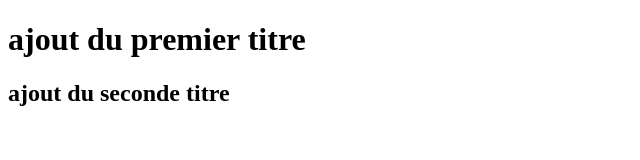
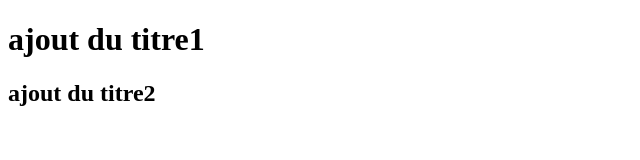
Before and after one commit to YoMhz/hello-world, a plain HTML site: page index.html in a window 1280 px wide. Shown: the whole page, without its empty margins (0-640 px from the left). Drawn offline with Linux system fonts and the light colour scheme.

Commit message:
Add files via upload
modification titre , ajout h1 et h2

```diff
--- a/index.html
+++ b/index.html
@@ -4,11 +4,11 @@
     <meta charset="UTF-8">
     <meta http-equiv="X-UA-Compatible" content="IE=edge">
     <meta name="viewport" content="width=device-width, initial-scale=1.0">
-    <title>Index html</title>
+    <title>Index.html</title>
 </head>
 <body>
-   <h1>ajout du premier titre</h1>
-   <h2>ajout du seconde titre</h2>
+   <h1>ajout du titre1</h1>
+   <h2>ajout du titre2</h2>
 
 </body>
 </html>
```
